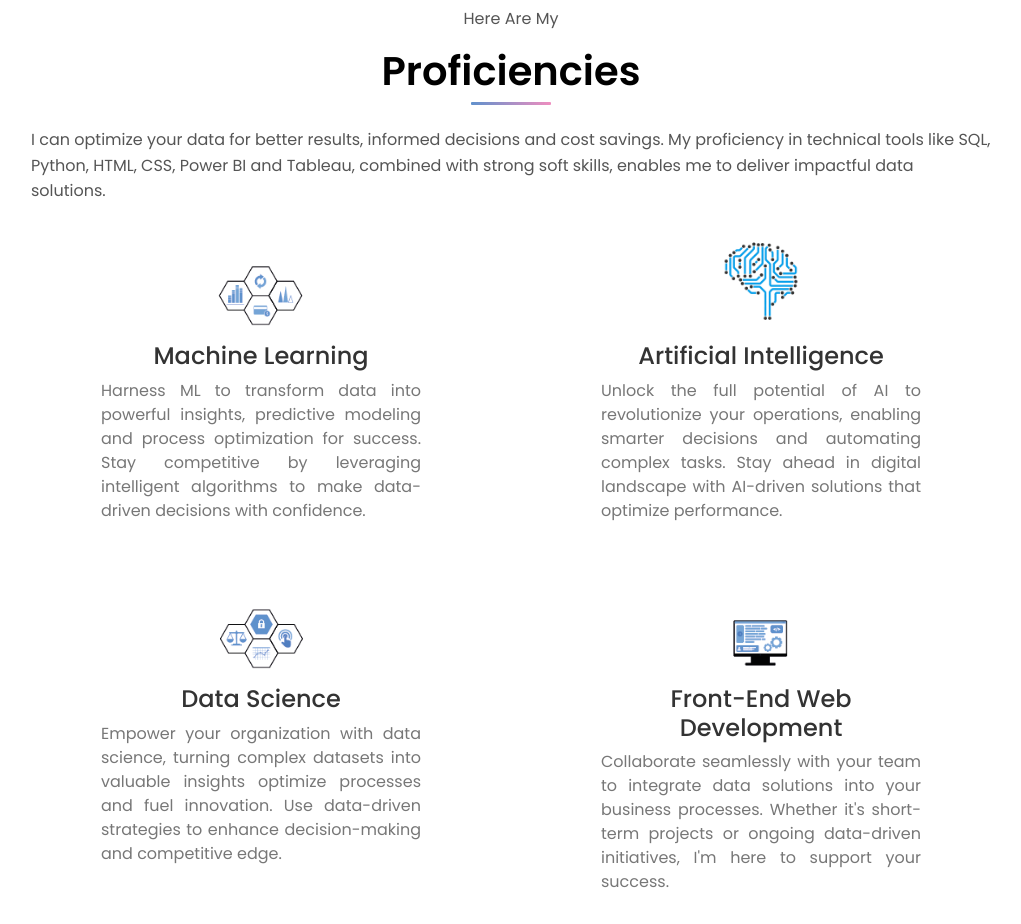
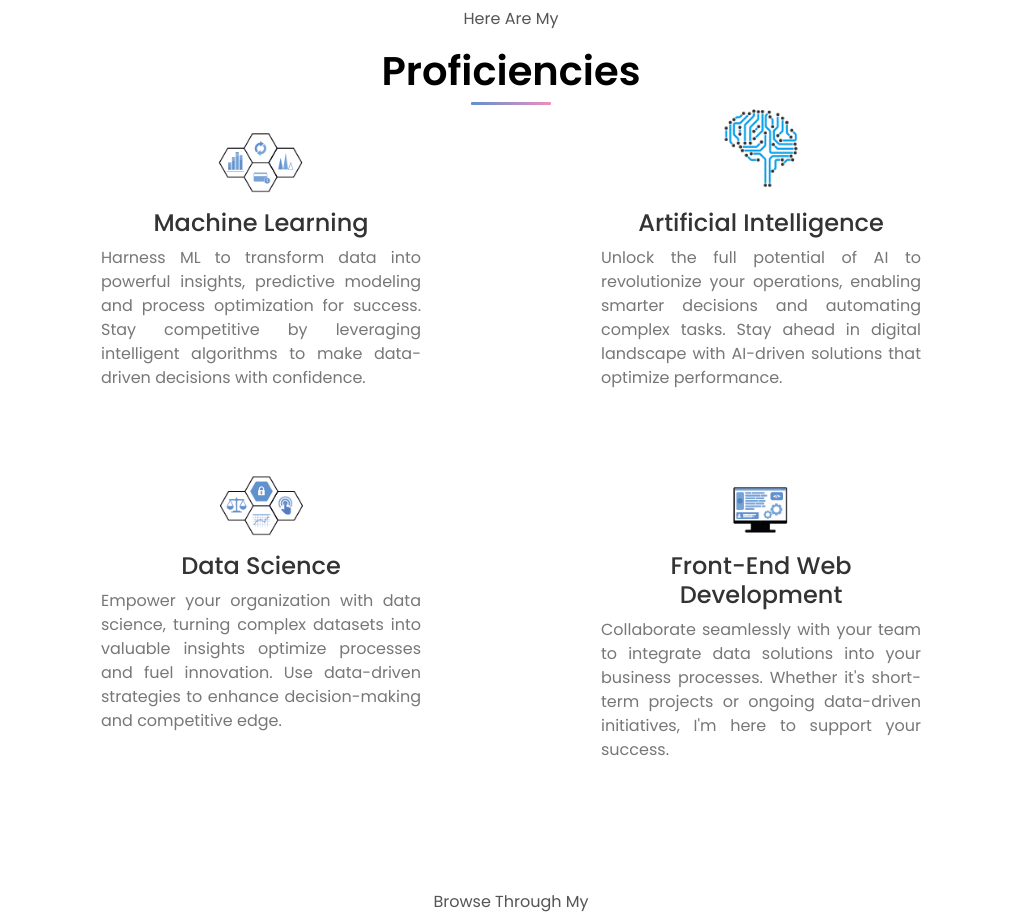
Before and after one commit to Md-Emon-Hasan/My-Portfolio, a plain HTML site: page index.html in a window 1280 px wide. Shown: the part 1440-2364 px from the top of the page, without its empty margins (129-1150 px from the left). Drawn offline with nearby package versions, Linux system fonts and the light colour scheme.

Commit message:
Update index.html

```diff
--- a/index.html
+++ b/index.html
@@ -87,9 +87,9 @@
         <section id="proficiencies">
             <p class="section_text_p1">Here Are My</p>
             <h1 class="title_2">Proficiencies</h1>
-            <div class="text_container">
+<!--             <div class="text_container">
                 <p>I can optimize your data for better results, informed decisions and cost savings. My proficiency in technical tools like SQL, Python, HTML, CSS, Power BI and Tableau, combined with strong soft skills, enables me to deliver impactful data solutions.</p>
-            </div>
+            </div> -->
             <div class="article_container">
                 <article>
                     <img src="./assets/data-analysis.png" alt="Data Analysis Icon" class="icon"/>
```
